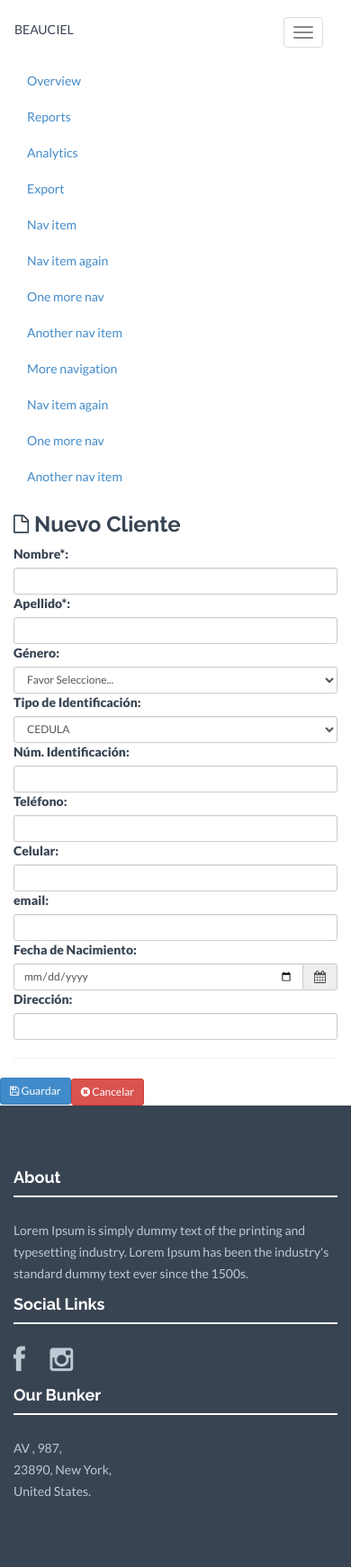
After one commit to fabiansamus/paginabeauciel, a Flask app: page /formulario in a window 390 px wide; the page is wider, and only the part inside the window is pictured. The commit adds this page. Shown: that part at 90% size. Run offline with Flask 2, Linux system fonts and the light colour scheme; tables that the repository leaves empty hold one stand-in row (values such as "Sample post"); some libraries are stand-ins or nearby versions.

```diff
--- a/main.py
+++ b/main.py
@@ -17,9 +17,22 @@ APP_ROOT = os.path.dirname(os.path.abspath(__file__))
 from functools import wraps
 
 @app.route('/')
-@app.route('/Welcome')
 def init():
 	return render_template('init.html')
 
+@app.route('/Welcome')
+def test():
+	return render_template('descripcion.html')
+
+@app.route('/formulario')
+def formulario():
+	return render_template('formulario.html')
+
+@app.route("/add_user", methods=['POST'])
+def add_user():
+	print("en en tro en el perimetro")
+	my_data = request.form['mydata']
+	return jsonify("true")
+
 if __name__ == '__main__':
     app.run(host='0.0.0.0', port=5000)
--- /dev/null
+++ b/templates/formulario.html
@@ -0,0 +1,130 @@
+{% extends "init.html" %}
+{% block content %}
+<div class="container-fluid">
+<div class="row">
+	<div class="col-sm-3 sidebar">
+          <ul class="nav nav-sidebar">
+            <li class="active"><a href="#">Overview <span class="sr-only">(current)</span></a></li>
+            <li><a href="#">Reports</a></li>
+            <li><a href="#">Analytics</a></li>
+            <li><a href="#">Export</a></li>
+          </ul>
+          <ul class="nav nav-sidebar">
+            <li><a href="">Nav item</a></li>
+            <li><a href="">Nav item again</a></li>
+            <li><a href="">One more nav</a></li>
+            <li><a href="">Another nav item</a></li>
+            <li><a href="">More navigation</a></li>
+          </ul>
+          <ul class="nav nav-sidebar">
+            <li><a href="">Nav item again</a></li>
+            <li><a href="">One more nav</a></li>
+            <li><a href="">Another nav item</a></li>
+          </ul>
+    </div>
+
+	<div class="col-sm-9  main">
+	    <div class="box box-primary">
+	        <div class="box-header">
+	            <h3 class="box-title">
+	                <i class="fa fa-file-o"></i>
+	                Nuevo Cliente
+	            </h3>
+	        </div>
+	        <div class="box-body">
+	            <form id="search_form" name="search_form" enctype="multipart/form-data">
+	                <div class="row">
+	                    <div class="col-md-3">
+	                        <label >Nombre<span class="asterisk">*</span>:</label>
+	                        <input id="id" name="id" class="form-control input-sm" type="hidden">
+	                        <input id="first_name" name="user_input" required="" class="form-control input-sm uppercase" type="text">
+	                    </div>
+	                    <div class="col-md-3">
+	                        <label >Apellido<span class="asterisk">*</span>:</label>
+	                        <input id="last_name" name="user_input" required="" class="form-control input-sm uppercase" type="text">
+	                    </div>
+	                    <div class="col-md-3">
+	                        <label >Género:</label>
+	                        <select id="gender" name="user_input" class="form-control input-sm uppercase">
+	                            <option value="" selected="">Favor Seleccione...</option>
+	                            <option value="man">Hombre</option>
+	                            <option value="women">Mujer</option>
+	                        </select>
+	                    </div>
+	                    <div class="col-md-3">
+	                        <label >Tipo de Identificación:</label>
+	                        <select id="identification_type" name="user_input" class="form-control input-sm uppercase">
+	                            <option value="CEDULA">CEDULA</option>
+	                            <option value="PASSPORT">PASSPORT</option>
+	                        </select>
+	                   </div>
+	                    <div class="col-md-3">
+	                        <label >Núm. Identificación:</label>
+	                        <input id="identification" name="user_input" class="form-control input-sm uppercase" data-inputmask="&quot;mask&quot;: &quot;999999999999999&quot;" data-mask="" type="text">
+	                    </div>
+	                    <div class="col-md-3">
+	                        <label >Teléfono:</label>
+	                        <input id="phone" name="user_input" class="form-control input-sm uppercase" data-inputmask="&quot;mask&quot;: &quot;(999) 999-9999&quot;" data-mask="" type="text">
+	                    </div>
+	                    <div class="col-md-3">
+	                        <label >Celular:</label>
+	                        <input id="movil" name="user_input" class="form-control input-sm uppercase" data-inputmask="&quot;mask&quot;: &quot;(999) 999-9999&quot;" data-mask="" type="text">
+	                    </div>
+	                    <div class="col-md-3">
+	                        <label >email:</label>
+	                        <input id="email" name="user_input" class="form-control input-sm uppercase" type="email">
+	                    </div>
+	                    <div class="col-md-3">
+	                       <label>Fecha de Nacimiento:</label>
+	                        <div class="input-group">
+	                            <input id="date_birth" name="user_input" class="form-control input-sm uppercase" type="date">
+	                            <div class="input-group-addon">
+	                                <i class="fa fa-calendar"></i>
+	                            </div>
+	                        </div>
+	                    </div>
+	                    <div class="col-md-9">
+	                        <label for="exampleInputText">Dirección:</label>
+	                        <input id="address" name="user_input" class="form-control input-sm uppercase" type="text">
+	                    </div>
+	            </form>
+	            <p></p>
+	            <div class="col-md-12"><hr></div>
+	            <div class="row">
+	                <div class="col-md-5"></div>
+	                <div class="col-md-1">
+	                    <button type="submit" id="process_customer" class="btn btn-primary pull-left btn-sm"><i class="fa fa-save"></i> Guardar</button>
+	                </div>
+	                <div class="col-md-1">
+	                    <button type="submit" id="cancel_customer" class="btn btn-danger pull-left btn-sm"><i class="fa fa-times-circle"></i> Cancelar</button>
+	                </div>
+	                <div class="col-md-5"></div>
+	            </div>
+	        </div>
+	    </div>
+	</div>
+</div>
+</div>
+<!-- <script type="text/javascript">
+	$('.process_customer').click(function(){
+  $('form input[name=user_input]').each(function(){
+    var mydata = $(this).val();
+    window.alert(mydata);
+    alert(mydata)
+  });
+  $.ajax({
+    type: 'POST',
+    url: '/add_user',
+    data: mydata,
+    success: function(result) {
+      if(result == "true"){
+        alert("el paciente se grego");
+      }else{
+        alert("paciente no agrego");
+      }
+    }
+  });
+});
+</script> -->
+<!-- <script src="../static/js/user_formulario.js"></script> -->
+{% endblock %}
--- /dev/null
+++ b/templates/formulario_pasiente.html
@@ -0,0 +1,6 @@
+{% extends "init.html" %}
+{% block content %}
+
+
+
+{% endblock %}
--- /dev/null
+++ b/templates/home.html
@@ -0,0 +1,5 @@
+{% extends "init.html" %}
+{% block content %}
+
+
+{% endblock %}
--- a/templates/init.html
+++ b/templates/init.html
@@ -16,33 +16,41 @@
 		<script src="https://maxcdn.bootstrapcdn.com/bootstrap/3.3.7/js/bootstrap.min.js"></script>
 	</head>
 	<body>
-		<div class="navbar navbar-default navbar-fixed-top">
+		<div class="container example2">
+  <nav class="navbar navbar-default">
     <div class="container-fluid">
       <div class="navbar-header">
-					<button type="button" class="navbar-toggle" data-toggle="collapse" data-target="#myNavbar">
+        <button type="button" class="navbar-toggle collapsed" data-toggle="collapse" data-target="#navbar2">
+          <span class="sr-only">Toggle navigation</span>
           <span class="icon-bar"></span>
           <span class="icon-bar"></span>
           <span class="icon-bar"></span>
         </button>
-			        <a class="navbar-brand" href="#">WebSiteName</a>
+        <p>BEAUCIEL</p>
       </div>
-			    <div class="collapse navbar-collapse" id="myNavbar">
-			      <ul class="nav navbar-nav">
-
+      <div id="navbar2" class="navbar-collapse collapse">
+        <ul class="nav navbar-nav navbar-right">
+          <li class="active"><a href="#">Home</a></li>
+          <li><a href="#">About</a></li>
+          <li><a href="#">Contact</a></li>
           <li class="dropdown">
-			          <a class="dropdown-toggle" data-toggle="dropdown" href="#">Page 1 <span class="caret"></span></a>
-			          <ul class="dropdown-menu">
-			            <li><a href="#">Page 1-1</a></li>
-			            <li><a href="#">Page 1-2</a></li>
-			            <li><a href="#">Page 1-3</a></li>
+            <a href="#" class="dropdown-toggle" data-toggle="dropdown" role="button" aria-expanded="false">Dropdown <span class="caret"></span></a>
+            <ul class="dropdown-menu" role="menu">
+              <li><a href="#">Action</a></li>
+              <li><a href="#">Another action</a></li>
+              <li><a href="#">Something else here</a></li>
+              <li class="divider"></li>
+              <li class="dropdown-header">Nav header</li>
+              <li><a href="#">Separated link</a></li>
+              <li><a href="#">One more separated link</a></li>
             </ul>
           </li>
-			        <li><a href="#">Page 2</a></li>
-			        <li><a href="#">Page 3</a></li>
         </ul>
-
       </div>
+      <!--/.nav-collapse -->
     </div>
+    <!--/.container-fluid -->
+  </nav>
 </div>
 		<div class="content">
 			{% block content %}
@@ -61,18 +69,18 @@
 		 			<h4>Social Links</h4>
 		 			<div class="hline-w"></div>
 		 			<p>
-		 				<a href="#"><i class="fa fa-dribbble"></i></a>
+		 				<!-- <a href="#"><i class="fa fa-dribbble"></i></a> -->
 		 				<a href="#"><i class="fa fa-facebook"></i></a>
-		 				<a href="#"><i class="fa fa-twitter"></i></a>
+		 				<!-- <a href="#"><i class="fa fa-twitter"></i></a> -->
 		 				<a href="#"><i class="fa fa-instagram"></i></a>
-		 				<a href="#"><i class="fa fa-tumblr"></i></a>
+		 				<!-- <a href="#"><i class="fa fa-tumblr"></i></a> -->
 		 			</p>
 		 		</div>
 		 		<div class="col-lg-4">
 		 			<h4>Our Bunker</h4>
 		 			<div class="hline-w"></div>
 		 			<p>
-		 				Some Ave, 987,<br/>
+		 				AV , 987,<br/>
 		 				23890, New York,<br/>
 		 				United States.<br/>
 		 			</p>
```
Also changed, not shown: beauciel_db.py (+12 -1 lines), static/js/user_formulario.js (added, +22 -0 lines), templates/descripcion.html (added, +19 -0 lines), 1 other file. Lines whose indentation alone changed are shown as unchanged.
